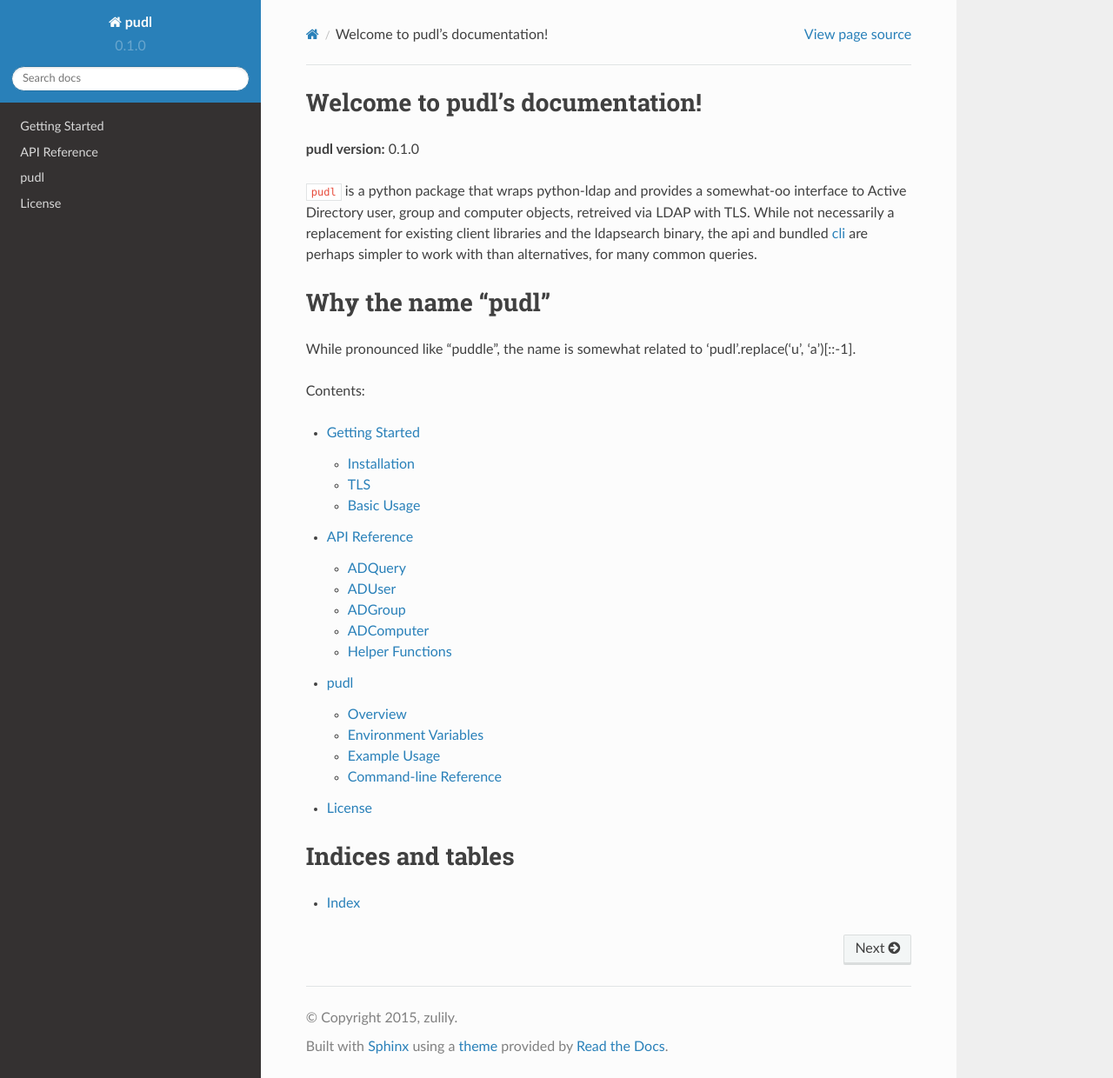
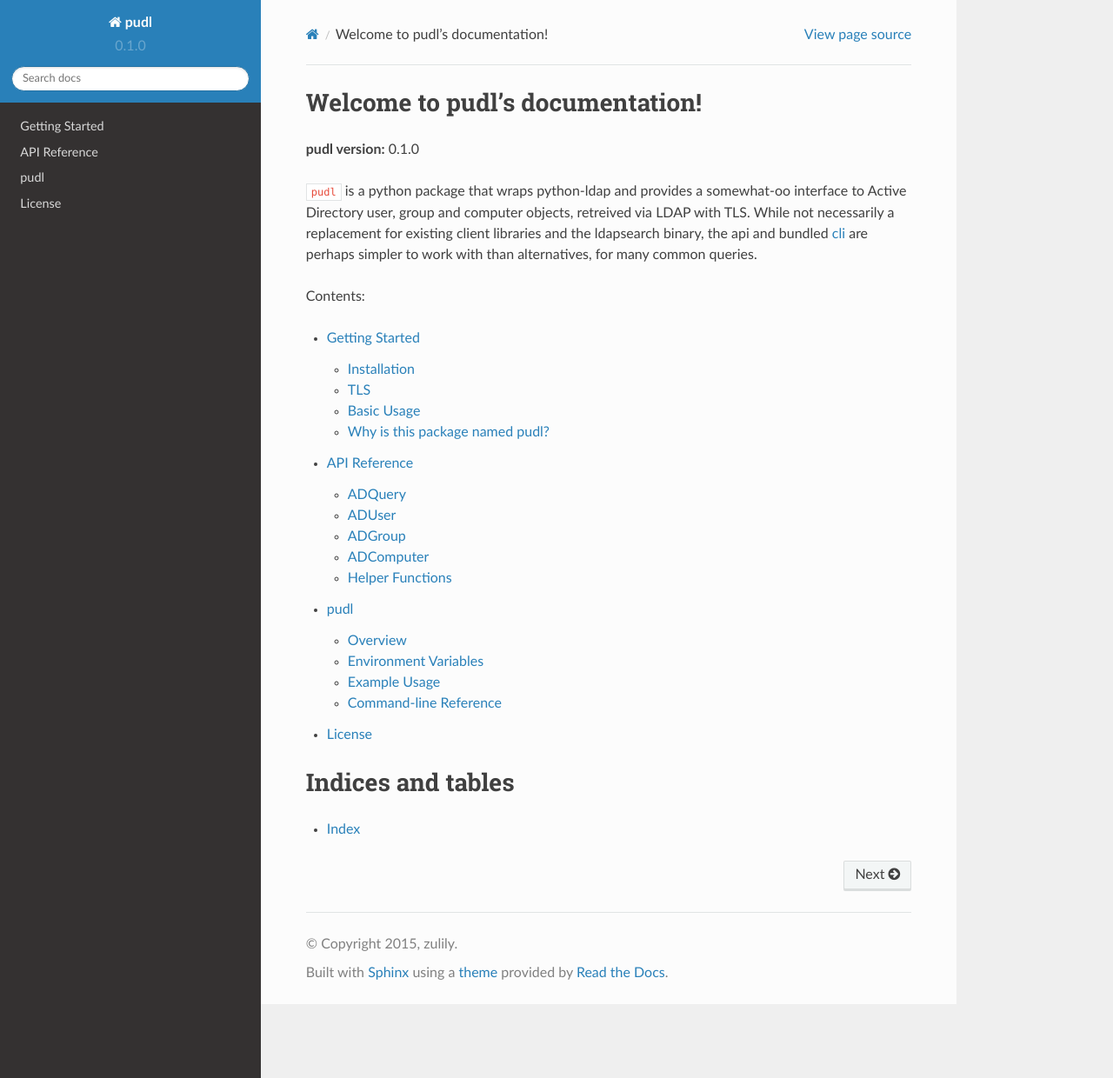
Before and after one commit to zulily/pudl, a Sphinx documentation site: the page built from docs/index.rst, in a window 1280 px wide and 1240 px high. Shown: the whole window at 87% size. Built offline with Sphinx 7.4.7 and the Read the Docs theme 2.0.0, drawn with Linux system fonts in a browser that asks for light colours.

Commit message:
Minor sphinx doc updates

```diff
--- a/docs/getting_started.rst
+++ b/docs/getting_started.rst
@@ -88,3 +88,7 @@
         sys.exit(main())
 
 *For additional usage examples, reviewing the* :doc:`pudl` *cli* source is recommended
+
+Why is this package named pudl?
+===============================
+While pronounced like "puddle", the name is loosely related to 'pudl'.replace('u', 'a')[::-1].
--- a/docs/index.rst
+++ b/docs/index.rst
@@ -13,10 +13,6 @@
 While not necessarily a replacement for existing client libraries and the ldapsearch binary, the api
 and bundled `cli <./pudl.html>`_ are perhaps simpler to work with than alternatives, for many
 common queries.
-
-Why the name "pudl"
-===================
-While pronounced like "puddle", the name is somewhat related to 'pudl'.replace('u', 'a')[::-1].
 
 Contents:
 
```
